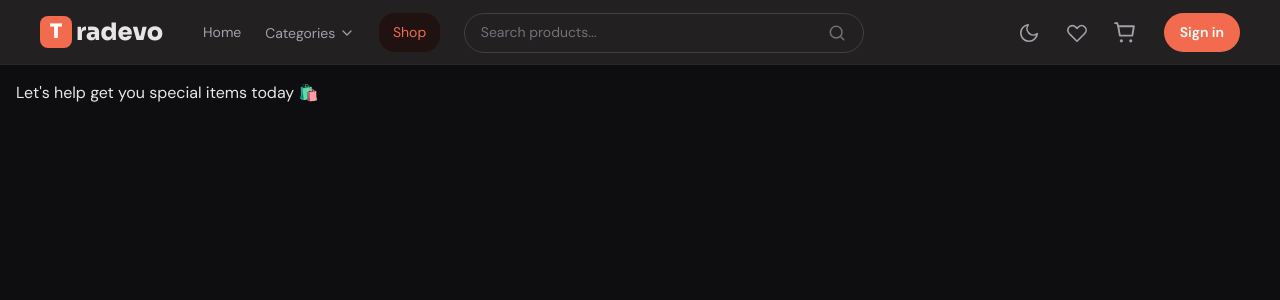
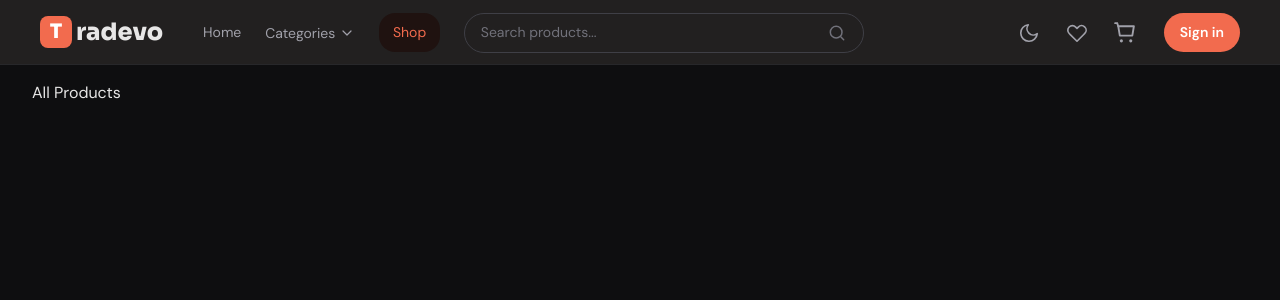
Before and after one commit to icecolddeveloper/tradevo, a React (Vite) app in the folder frontend/: page /shop in a window 1280 px wide. Shown: the top 300 px of the page. Built offline with nearby package versions, Linux system fonts and the light colour scheme.

Commit message:
commit work

```diff
--- a/frontend/src/components/layouts/Navbar/MobileMenu/CategoriesItem.jsx
+++ b/frontend/src/components/layouts/Navbar/MobileMenu/CategoriesItem.jsx
@@ -2,6 +2,7 @@ import { Link } from 'react-router-dom';
 import styles from './MobileMenu.module.css';
 
 function CategoriesItem({ categoryObj, handleClose }) {
+  console.log(categoryObj);
   return (
     <Link
       to={categoryObj.id === 'all' ? '/shop' : `/shop/${categoryObj.id}`}
--- a/frontend/src/pages/Shop/Shop.jsx
+++ b/frontend/src/pages/Shop/Shop.jsx
@@ -1,7 +1,25 @@
+import { useParams } from 'react-router-dom';
+import styles from './Shop.module.css';
+
 function Shop() {
+  const { category } = useParams(); // e.g. electronics
+
+  const capitalizedCategory =
+    category?.charAt(0).toUpperCase() + category?.slice(1);
+
+  console.log(capitalizedCategory);
+  // const filteredCategory = getCategoryItems(category);
+
   return (
-    <div style={{margin: '5rem 1rem'}}>
-      Let's help get you special items today 🛍️
+    <div className={styles.shop} style={{ margin: '3rem 0rem' }}>
+      <div className="container">
+        {/* Page header */}
+        <div className={styles.title}>
+          {!category || category === 'all'
+            ? 'All Products'
+            : capitalizedCategory}
+        </div>
+      </div>
     </div>
   );
 }
--- /dev/null
+++ b/frontend/src/pages/Shop/Shop.module.css
@@ -0,0 +1,4 @@
+.shop {
+  padding: var(--space-8) 0 var(--space-16);
+  min-height: 80vh;
+}
--- a/frontend/src/router/AppRouter.jsx
+++ b/frontend/src/router/AppRouter.jsx
@@ -25,7 +25,7 @@ const router = createBrowserRouter([
     children: [
       { index: true, element: <Home /> },
       { path: 'shop', element: <Shop /> },
-      { path: 'shop/:categories', element: <Shop /> },
+      { path: 'shop/:category', element: <Shop /> },
       { path: '/product/:slug', element: <ProductDetail /> },
       { path: 'cart', element: <Cart /> },
       { path: 'login', element: <Login /> },
```
